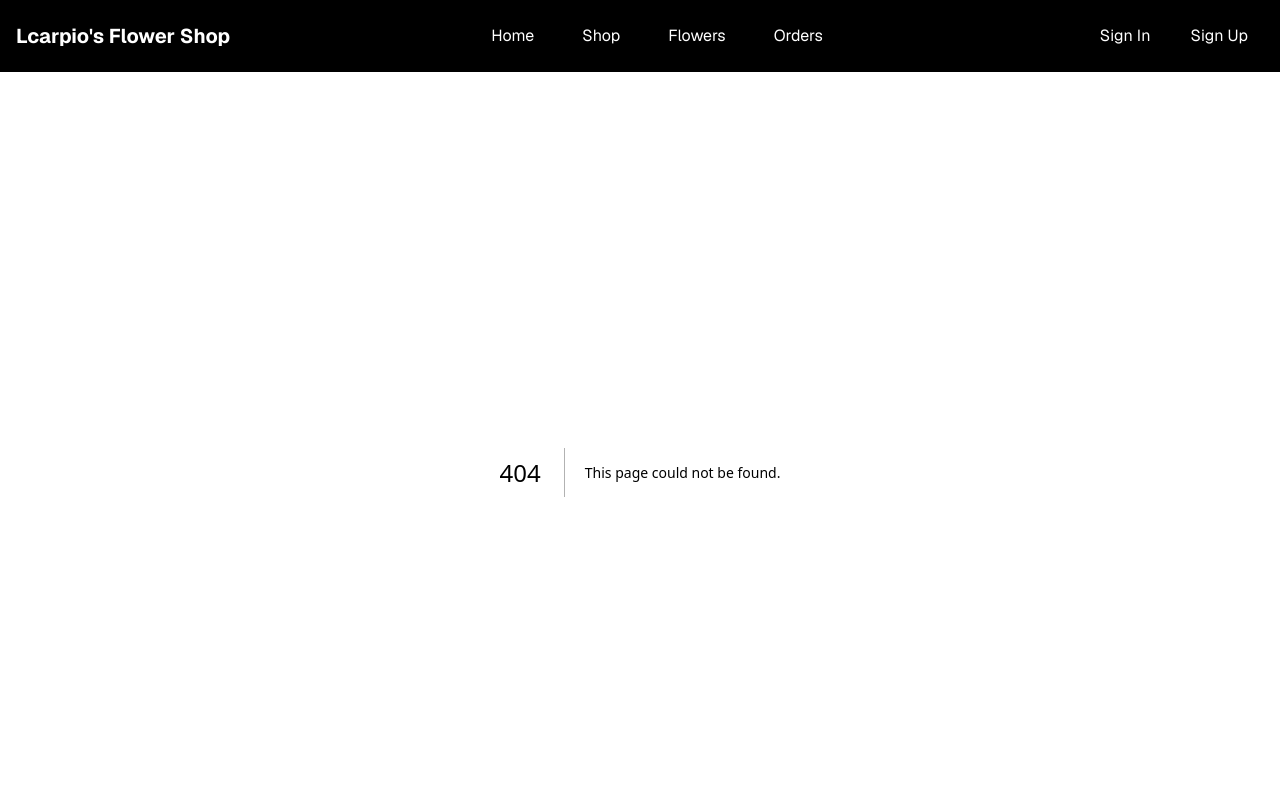
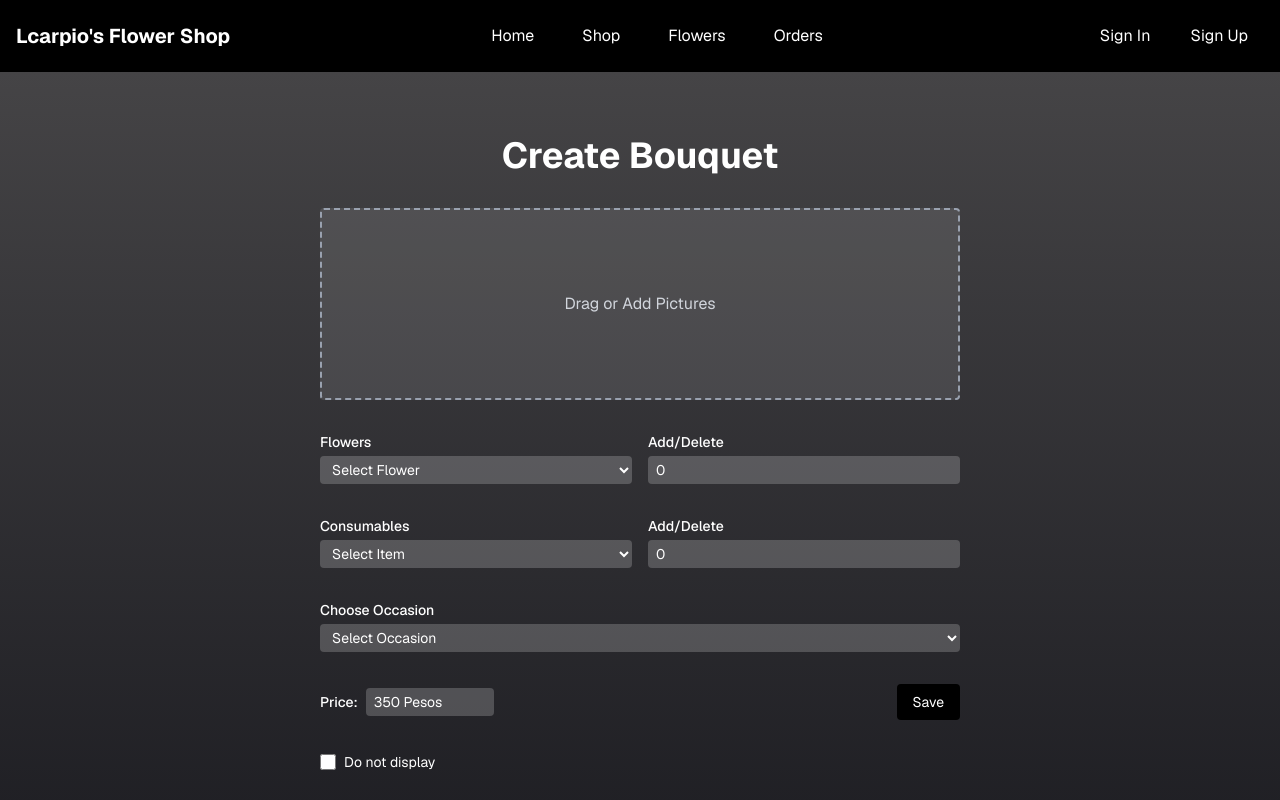
Before and after one commit to CedricMillare/dyiflowershop, a Next.js app: page /EditFlower in a window 1280 px wide. Before the commit this address had no page. Shown: the top 800 px of the page. Built offline with nearby package versions, Linux system fonts and the light colour scheme.

Commit message:
initial commit

```diff
--- a/src/app/Bouquet/page.tsx
+++ b/src/app/Bouquet/page.tsx
@@ -1,4 +1,5 @@
 "use client";
+import Link from "next/link";
 
 export default function BouquetPage() {
   const toggleMenu = () => {
@@ -12,7 +13,7 @@
     {
       title: "Simple Bouquet",
       items: [
-        { label: "1", image: "#" },
+        { label: "1", image: "#"},
         { label: "2", image: "#" },
         { label: "3", image: "#" },
       ],
@@ -71,7 +72,7 @@
           className="mt-2 bg-white text-black rounded shadow-lg hidden"
         >
           <li>
-            <a href="#" className="block px-4 py-2 hover:bg-gray-100">
+            <a href="/EditFlower" className="block px-4 py-2 hover:bg-gray-100">
               Choice 1
             </a>
           </li>
--- /dev/null
+++ b/src/app/EditFlower/page.tsx
@@ -0,0 +1,129 @@
+"use client";
+
+import { useState } from "react";
+
+export default function BouquetBuilder() {
+  const [flower, setFlower] = useState("");
+  const [flowerQty, setFlowerQty] = useState(0);
+
+  const [consumable, setConsumable] = useState("");
+  const [consumableQty, setConsumableQty] = useState(0);
+
+  const [occasion, setOccasion] = useState("");
+  const [price, setPrice] = useState("350 Pesos");
+  const [doNotDisplay, setDoNotDisplay] = useState(false);
+
+  return (
+    <main className="flex min-h-screen flex-col items-center bg-gradient-to-b from-[#454446] to-[#1d1d22] text-white">
+      <div className="container max-w-2xl flex flex-col gap-8 px-4 py-16">
+        <h1 className="text-4xl font-bold text-center">Create Bouquet</h1>
+
+        <div className="h-48 border-2 border-dashed border-gray-400 flex items-center justify-center rounded bg-white/10">
+          <span className="text-gray-300">Drag or Add Pictures</span>
+        </div>
+
+        <div className="grid grid-cols-2 gap-4">
+          <div>
+            <label className="block mb-1 text-sm font-medium">Flowers</label>
+            <select
+              value={flower}
+              onChange={(e) => setFlower(e.target.value)}
+              className="w-full rounded bg-white/20 px-2 py-1 text-white text-sm"
+            >
+              <option value="">Select Flower</option>
+              <option value="Rose">Rose</option>
+              <option value="Lily">Lily</option>
+            </select>
+          </div>
+
+          <div>
+            <label className="block mb-1 text-sm font-medium">Add/Delete</label>
+            <input
+              type="number"
+              min="0"
+              value={flowerQty}
+              onChange={(e) => setFlowerQty(Number(e.target.value))}
+              className="w-full rounded bg-white/20 px-2 py-1 text-white text-sm"
+              placeholder="Qty"
+            />
+          </div>
+        </div>
+
+        <div className="grid grid-cols-2 gap-4">
+          <div>
+            <label className="block mb-1 text-sm font-medium">Consumables</label>
+            <select
+              value={consumable}
+              onChange={(e) => setConsumable(e.target.value)}
+              className="w-full rounded bg-white/20 px-2 py-1 text-white text-sm"
+            >
+              <option value="">Select Item</option>
+              <option value="Ribbon">Ribbon</option>
+              <option value="Wrapper">Wrapper</option>
+            </select>
+          </div>
+
+          <div>
+            <label className="block mb-1 text-sm font-medium">Add/Delete</label>
+            <input
+              type="number"
+              min="0"
+              value={consumableQty}
+              onChange={(e) => setConsumableQty(Number(e.target.value))}
+              className="w-full rounded bg-white/20 px-2 py-1 text-white text-sm"
+              placeholder="Qty"
+            />
+          </div>
+        </div>
+
+        <div>
+          <label className="block mb-1 text-sm font-medium">Choose Occasion</label>
+          <select
+            value={occasion}
+            onChange={(e) => setOccasion(e.target.value)}
+            className="w-full rounded bg-white/20 px-2 py-1 text-white text-sm"
+          >
+            <option value="">Select Occasion</option>
+            <option value="Funeral">For Funeral</option>
+            <option value="Wedding">For Wedding</option>
+          </select>
+        </div>
+
+        <div className="flex flex-col sm:flex-row sm:items-center gap-4 justify-between">
+          <div className="flex items-center gap-2">
+            <span className="text-sm font-medium">Price:</span>
+            <input
+              type="text"
+              value={price}
+              readOnly
+              className="w-32 rounded bg-white/20 px-2 py-1 text-white text-sm"
+            />
+          </div>
+          <button
+            className="rounded bg-black px-4 py-2 text-sm hover:bg-gray-800"
+            onClick={() =>
+              alert(
+                `Saved:\nFlower: ${flower} x${flowerQty}\nConsumable: ${consumable} x${consumableQty}\nOccasion: ${occasion}`
+              )
+            }
+          >
+            Save
+          </button>
+        </div>
+
+        <div className="flex items-center gap-2">
+          <input
+            type="checkbox"
+            id="hideDisplay"
+            checked={doNotDisplay}
+            onChange={(e) => setDoNotDisplay(e.target.checked)}
+            className="w-4 h-4"
+          />
+          <label htmlFor="hideDisplay" className="text-sm">
+            Do not display
+          </label>
+        </div>
+      </div>
+    </main>
+  );
+}
--- a/src/app/_components/topnav.tsx
+++ b/src/app/_components/topnav.tsx
@@ -8,7 +8,7 @@
                     <a href="/Home" className="text-white px-4 py-2 rounded hover:bg-gray-500">Home</a>
                 </div>
                 <div className="relative group">
-                    <a href="/Shop" className="text-white px-4 py-2 rounded hover:bg-gray-500">Shop</a>
+                    <a href="/Shop" className="text-white px-4 py-3 rounded hover:bg-gray-500">Shop</a>
                     <ul className="absolute hidden group-hover:block bg-white text-black rounded shadow-md mt-2">
                         <li><a href="/Bouquet" className="block px-4 py-2 hover:bg-gray-100">Bouquet</a></li>
                         <li><a href="/ForOccasions" className="block px-4 py-2 hover:bg-gray-100">For Occasions</a></li>
```
